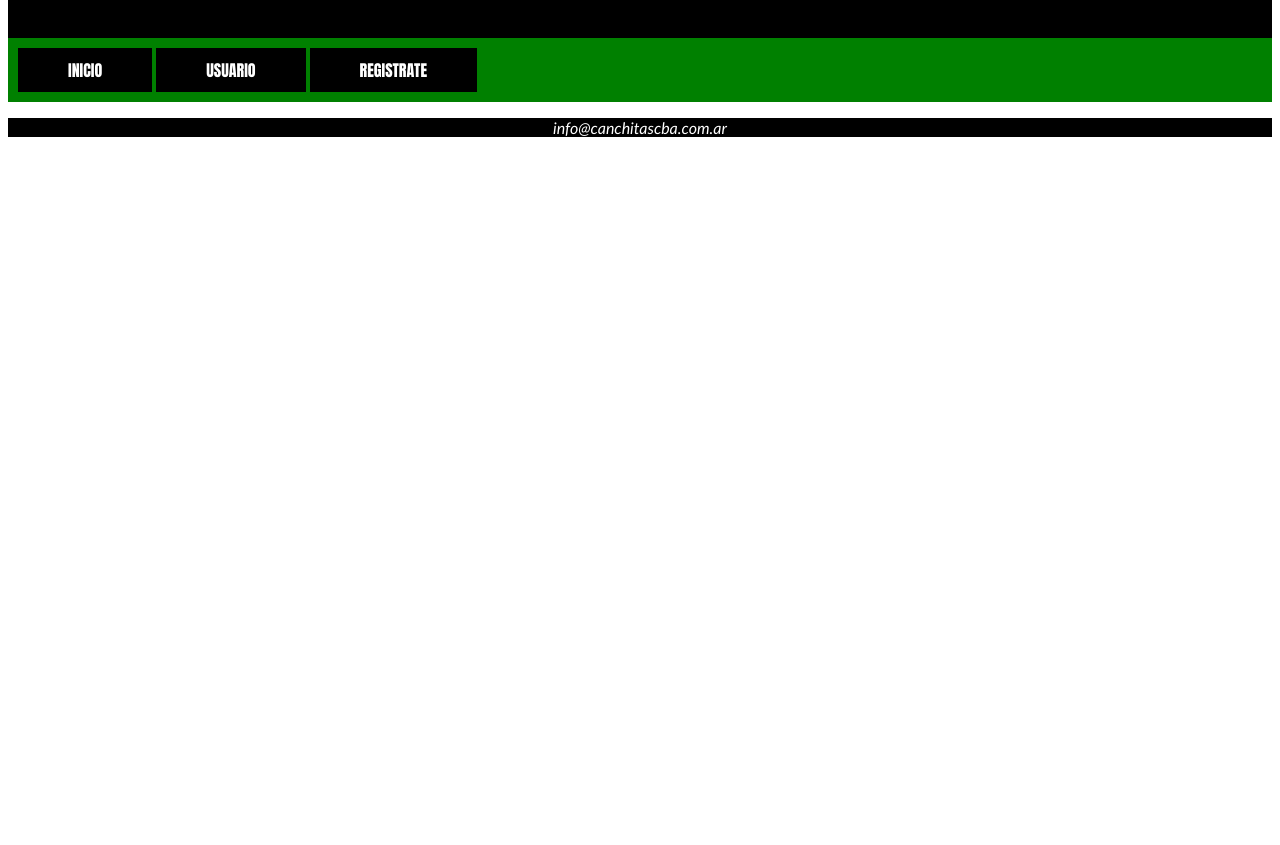
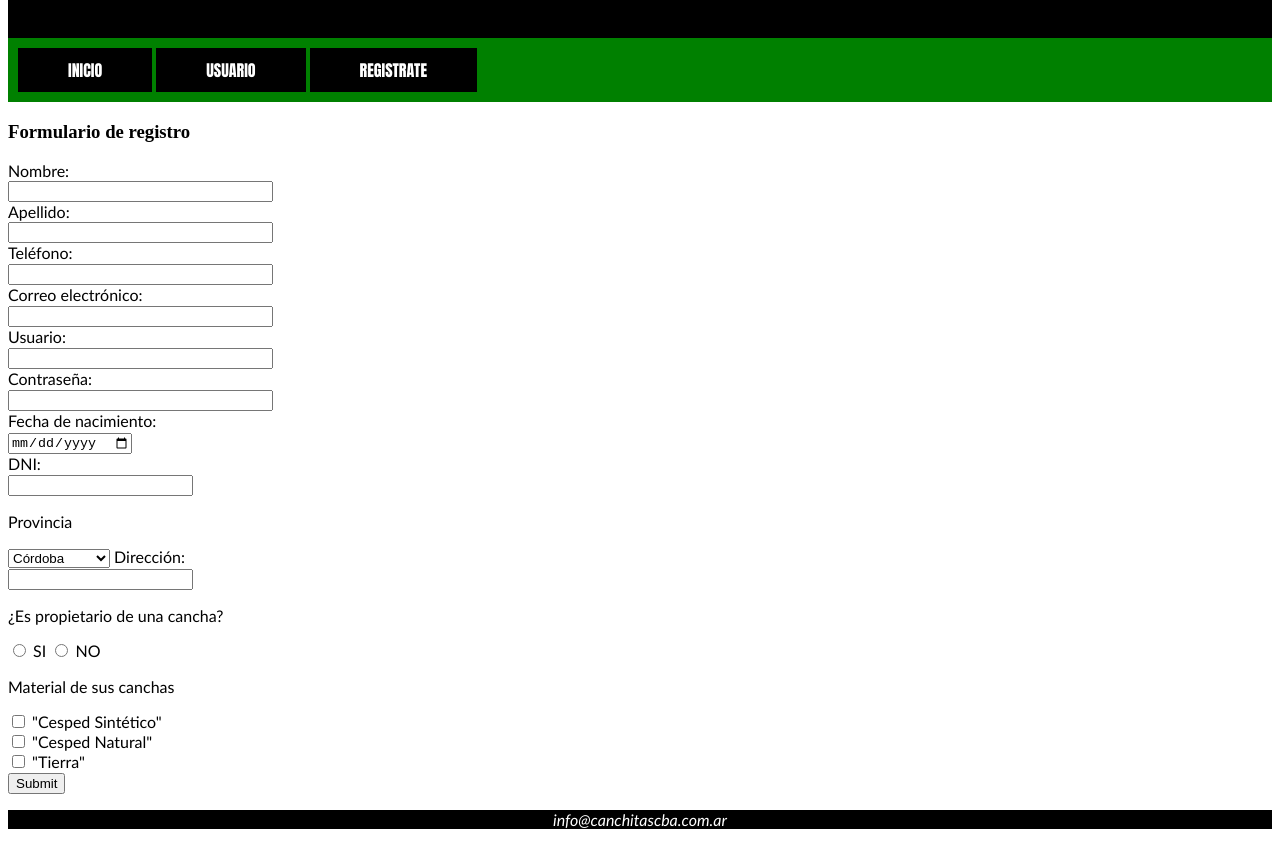
Before and after one commit to rodrigocabadas/canchita, a plain HTML site: page registro.html in a window 1280 px wide. Shown: the part 90-935 px from the top of the page. Before the commit the page ends 800 px from the top, so only its background shows below. Drawn offline with Linux system fonts and the light colour scheme.

Commit message:
Add files via upload

```diff
--- a/registro.html
+++ b/registro.html
@@ -34,6 +34,57 @@
     </nav>
 
     <section>
+      <form method="POST" action="informacion.php">
+        <p><strong><h3> Formulario de registro</strong> </h3> </p>
+        <label for="nombre"> Nombre:</label><br>
+        <input type="text"name="nombre"id="nombre" size="30"><br>
+        <label for="apellido"> Apellido:</label><br>
+        <input type="text" name="apellido" id="apellido" size="30"><br>
+        <label for="teléfono"> Teléfono:<label><br>
+        <input type="text" name="teléfono" id="Teléfono" size="30"><br>
+        <label for="email"> Correo electrónico:</label><br>
+        <input type="email" name="email" id="email"size="30"><br>
+        <label for="usuario"> Usuario:</label><br>
+        <input type="usuario" name="usuario" id="usuario"size="30"><br>
+        <label for="password">Contraseña:</label><br>
+        <input type="password" name="password" id="password"maxlength="8"size="30"><br>
+        <label for="nacimiento">Fecha de nacimiento:</label><br>
+        <input type="date" name="nacimiento" id="nacimiento"><br>
+        <label for="dni"> DNI:</label><br>
+        <input type="dni" name="dni" id="dni"><br>
+
+        <p> Provincia </p>
+
+        <select> id="provincia"
+            <option value="cordoba">Córdoba</option>
+            <option value="buenosaires">Buenos Aires</option>
+            <option value="santafe">Santa Fe</option>
+            <option value="catamarca">Catamarca</option>
+            <option value="lapampa">La Pampa</option>
+        </select>
+        <label for="dirección"> Dirección:</label><br>
+        <input type="dirección" name="dirección" id="dirección"><br>
+        <p>¿Es propietario de una cancha? </p>
+        <input type="radio" id="si" value="si" name "cancha">
+        <label for="si">SI</label>
+        <input type="radio" id="no" value="no" name="cancha">
+        <label for="no">NO</label>
+
+        <p>Material de sus canchas</p>
+
+        <input type="checkbox" id="cespedsintetico" name="canchas" >
+        <label for="cespedsintetico">"Cesped Sintético"</label><br>
+        <input type="checkbox" id="cespednatural" name="canchas" >
+        <label for="cespednatural">"Cesped Natural"</label><br>
+        <input type="checkbox" id="tierra" name="canchas" >
+        <label for="tierra">"Tierra"</label><br>
+
+        <input type="submit" >
+
+   </form>
+
+
+
 
     </section>
 
```
